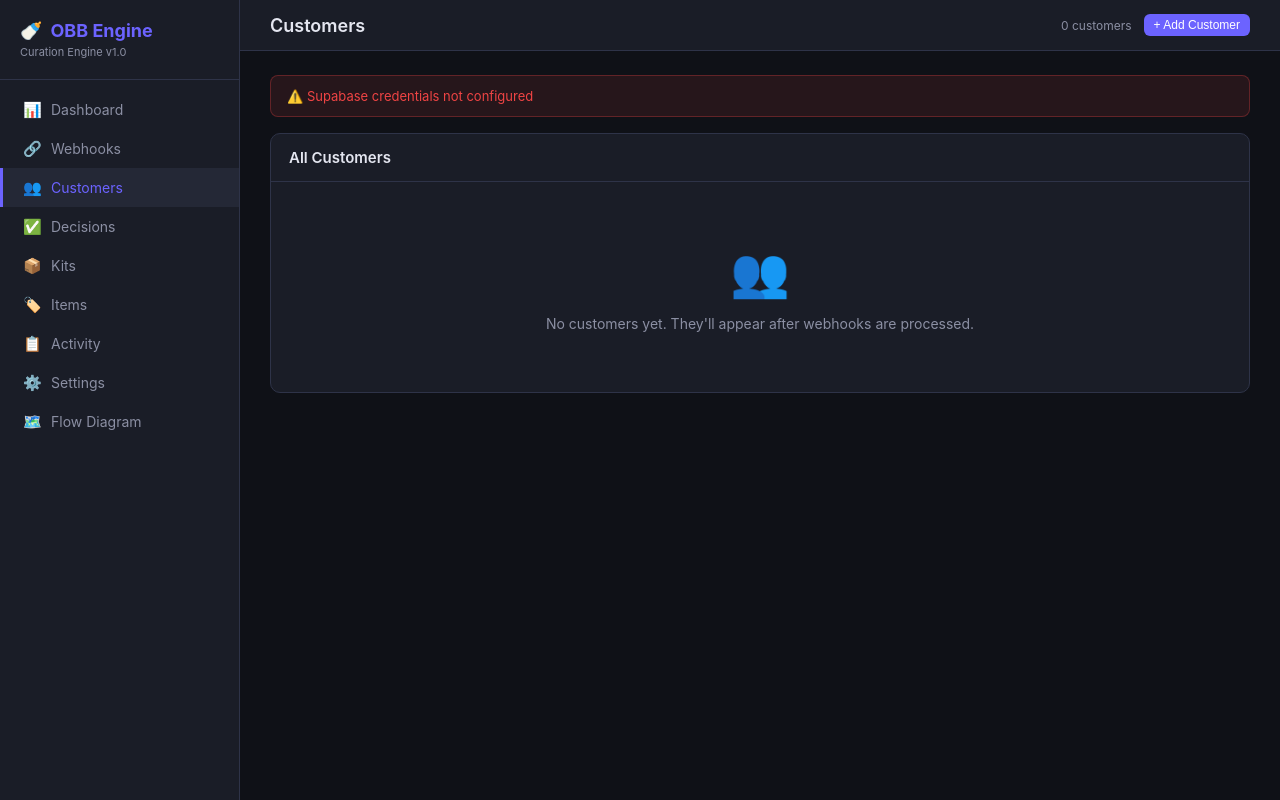
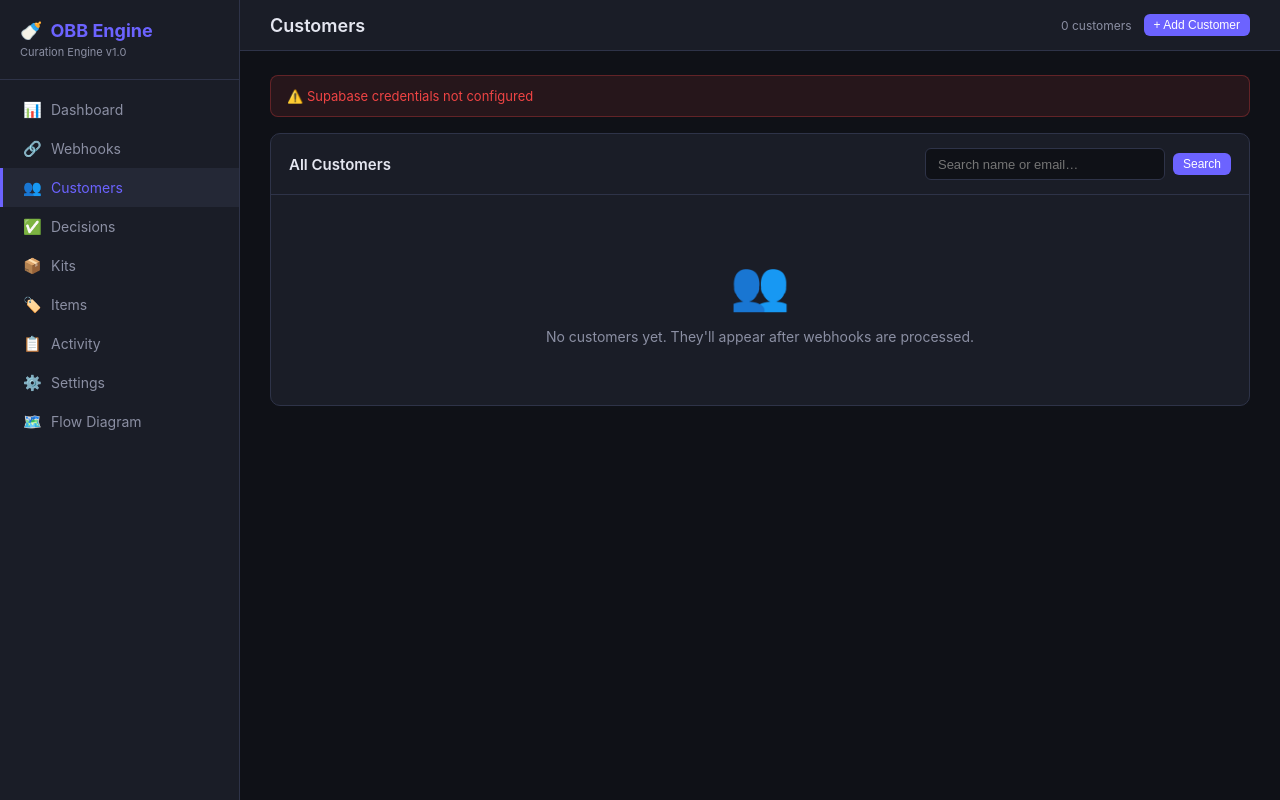
Before and after one commit to hasan-tec/obb-real-app, a FastAPI app: page /customers in a window 1280 px wide. Run offline with FastAPI, Linux system fonts and the light colour scheme.

Commit message:
feat: customer search, recurate guardrail, age-rank tooltip, qty-0 warning, reason expand

```diff
--- a/app.py
+++ b/app.py
@@ -2124,15 +2124,35 @@ async def replay_webhook(webhook_id: str):
 
 @app.get("/customers", response_class=HTMLResponse)
 async def customers_page(request: Request):
-    """View all customers."""
+    """View all customers. Supports ?q= search filter on name/email."""
     try:
         db = get_supabase()
-        custs = db.table("customers").select("*").order("created_at", desc=True).limit(100).execute()
+        q = request.query_params.get("q", "").strip().lower()
         msg = request.query_params.get("msg", "")
         msg_type = request.query_params.get("msg_type", "success")
+
+        # Fetch all customers (no hard cap — Supabase returns max 1000 by default which is fine for 500 subs)
+        custs = db.table("customers").select("*").order("created_at", desc=True).limit(1000).execute()
+        all_customers = custs.data or []
+
+        # Client-side search filter on name / email
+        if q:
+            filtered = [
+                c for c in all_customers
+                if q in (c.get("email") or "").lower()
+                or q in (c.get("first_name") or "").lower()
+                or q in (c.get("last_name") or "").lower()
+                or q in f"{(c.get('first_name') or '')} {(c.get('last_name') or '')}".lower()
+            ]
+            logger.info(f"[CUSTOMERS PAGE] Search '{q}' matched {len(filtered)}/{len(all_customers)} customers")
+        else:
+            filtered = all_customers
+
         return templates.TemplateResponse("customers.html", {
             "request": request,
-            "customers": custs.data or [],
+            "customers": filtered,
+            "total_customers": len(all_customers),
+            "search_query": q,
             "msg": msg,
             "msg_type": msg_type,
             "page": "customers",
@@ -2142,6 +2162,8 @@ async def customers_page(request: Request):
         return templates.TemplateResponse("customers.html", {
             "request": request,
             "customers": [],
+            "total_customers": 0,
+            "search_query": "",
             "error": str(e),
             "msg": "",
             "msg_type": "error",
@@ -3578,6 +3600,16 @@ async def recurate_customer(request: Request, customer_id: str):
         email = cust.data["email"]
         logger.info(f"[RECURATE] Re-running decision engine for {email} (customer_id={customer_id})")
 
+        # Guard: reject if there are already pending decisions to avoid stacking
+        existing_pending = db.table("decisions").select("id").eq("customer_id", customer_id).eq("status", "pending").execute()
+        if existing_pending.data:
+            pending_count = len(existing_pending.data)
+            logger.warning(f"[RECURATE] {pending_count} pending decision(s) already exist for {email} — blocked stacking")
+            return RedirectResponse(
+                f"/customers/{customer_id}?msg={quote(f'{pending_count} pending decision(s) already exist. Reject or approve them first, then re-curate.')}&msg_type=error",
+                status_code=303,
+            )
+
         # Run the decision engine
         kit_decision = await assign_kit(customer_id, date.today())
         logger.info(f"[RECURATE] Result: {kit_decision['decision_type']} — Kit: {kit_decision.get('kit_sku', 'none')}")
--- a/templates/customers.html
+++ b/templates/customers.html
@@ -4,7 +4,7 @@
 <div class="topbar">
     <h1>Customers</h1>
     <div class="status">
-        <span>{{ customers | length }} customers</span>
+        <span id="customerCount">{{ customers | length }}{% if search_query %} of {{ total_customers }}{% endif %} customers{% if search_query %} matching &ldquo;{{ search_query }}&rdquo;{% endif %}</span>
         <button class="btn btn-sm btn-primary"
             onclick="document.getElementById('addCustomerForm').style.display = document.getElementById('addCustomerForm').style.display === 'none' ? 'block' : 'none'">+
             Add Customer</button>
@@ -187,8 +187,16 @@
     </div>
 
     <div class="card">
-        <div class="card-header">
-            <h3>All Customers</h3>
+        <div class="card-header" style="display:flex; justify-content:space-between; align-items:center; flex-wrap:wrap; gap:10px;">
+            <h3 style="margin:0;">All Customers</h3>
+            <form method="GET" action="/customers" style="display:flex; gap:8px; align-items:center;">
+                <input type="text" name="q" id="customerSearch" class="form-control" placeholder="Search name or email…"
+                    value="{{ search_query or '' }}" style="width:240px; height:32px; font-size:13px;">
+                {% if search_query %}
+                <a href="/customers" class="btn btn-sm btn-secondary" title="Clear search">✕ Clear</a>
+                {% endif %}
+                <button type="submit" class="btn btn-sm btn-primary">Search</button>
+            </form>
         </div>
         {% if customers %}
         <table>
@@ -254,7 +262,11 @@
         {% else %}
         <div class="empty-state">
             <div class="icon">👥</div>
+            {% if search_query %}
+            <p>No customers match &ldquo;{{ search_query }}&rdquo;. <a href="/customers">Clear search</a>.</p>
+            {% else %}
             <p>No customers yet. They'll appear after webhooks are processed.</p>
+            {% endif %}
         </div>
         {% endif %}
     </div>
```
Also changed, not shown: templates/decisions.html (+25 -3 lines), templates/kits.html (+9 -3 lines).
